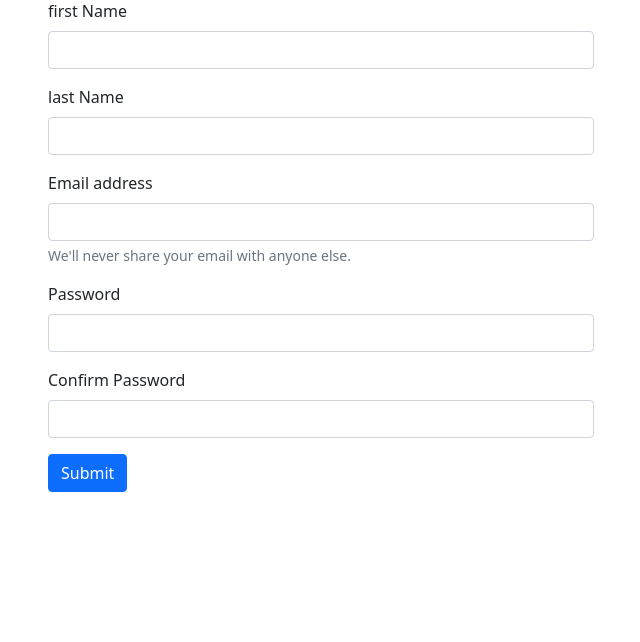
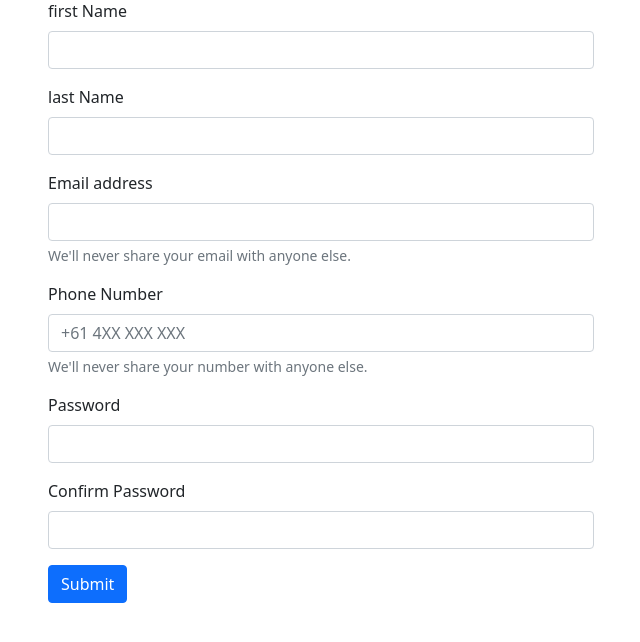
Before and after one commit to teejcoder/money-in-the-bank, a Node server app: page /signup in a window 1280 px wide. Shown: the part 129-771 px from the top of the page, without its empty margins (319-959 px from the left). Run offline with Node 20, Linux system fonts and the light colour scheme; some libraries are stand-ins or nearby versions.

Commit message:
Latest Changes

```diff
--- a/server/controllers/auth.js
+++ b/server/controllers/auth.js
@@ -58,25 +58,25 @@ exports.createBasiqUser = (req,res) => {
 }
 
 
-exports.getConsents = (req,res) => {
-  const options = {
-    method: 'GET',
-    url: `https://au-api.basiq.io/users/${userId}/consents`,
-    headers: {
-      accept: 'application/json',
-      authorization: `${Authorization}`,
-    }
-  };
+// exports.getConsents = (req,res) => {
+//   const options = {
+//     method: 'GET',
+//     url: `https://au-api.basiq.io/users/${userId}/consents`,
+//     headers: {
+//       accept: 'application/json',
+//       authorization: `${Authorization}`,
+//     }
+//   };
 
-  axios
-    .request(options)
-    .then(function (response) {
-      console.log(response.data);
-    })
-    .catch(function (error) {
-      console.error(error);
-    });
-}
+//   axios
+//     .request(options)
+//     .then(function (response) {
+//       console.log(response.data);
+//     })
+//     .catch(function (error) {
+//       console.error(error);
+//     });
+// }
 
 
 
@@ -109,7 +109,6 @@ exports.createAuthLink = (req, res) => {
 // GET BASIQ USER
 
 exports.getBasiqUser = (req,res) => {
-
   const options = {
     method: 'GET',
     url: `https://au-api.basiq.io/users/${userId}`,
@@ -269,6 +268,7 @@ exports.postSignup = (req, res, next) => {
     firstName: req.body.firstName,
     lastName: req.body.lastName,
     email: req.body.email,
+    phoneNumber: req.body.phoneNumber,
     password: req.body.password,
   });
 
--- a/server/models/User.js
+++ b/server/models/User.js
@@ -4,6 +4,7 @@ const mongoose = require("mongoose");
 const UserSchema = new mongoose.Schema({
   firstName: { type: String },
   lastName: { type: String },
+  phoneNumber: { type: String },
   email: { type: String, unique: true },
   password: String,
 });
--- a/server/routes/main.js
+++ b/server/routes/main.js
@@ -21,7 +21,7 @@ router.get("/authToken", authController.authToken)
 router.get("/createBasiqUser", authController.createBasiqUser)
 router.get("/getBasiqUser", authController.getBasiqUser)
 
-router.get("/getConsents", authController.getConsents)
+// router.get("/getConsents", authController.getConsents)
 
 router.get("/createAuthLink", authController.createAuthLink)
 
--- a/server/views/signup.ejs
+++ b/server/views/signup.ejs
@@ -27,6 +27,11 @@
                       <div id="emailHelp" class="form-text">We'll never share your email with anyone else.</div>
                     </div>
                     <div class="mb-3">
+                        <label for="phoneNumber" class="form-label">Phone Number</label>
+                        <input type="tel" class="form-control" id="phoneNumber" name="phoneNumber" placeholder="+61 4XX XXX XXX">
+                        <div id="phoneNumber" class="form-text">We'll never share your number with anyone else.</div>
+                      </div>
+                    <div class="mb-3">
                       <label for="password" class="form-label">Password</label>
                       <input type="password" class="form-control" id="password" name="password">
                     </div>
```
Also changed, not shown: server/views/profile.ejs (+1 -6 lines).
